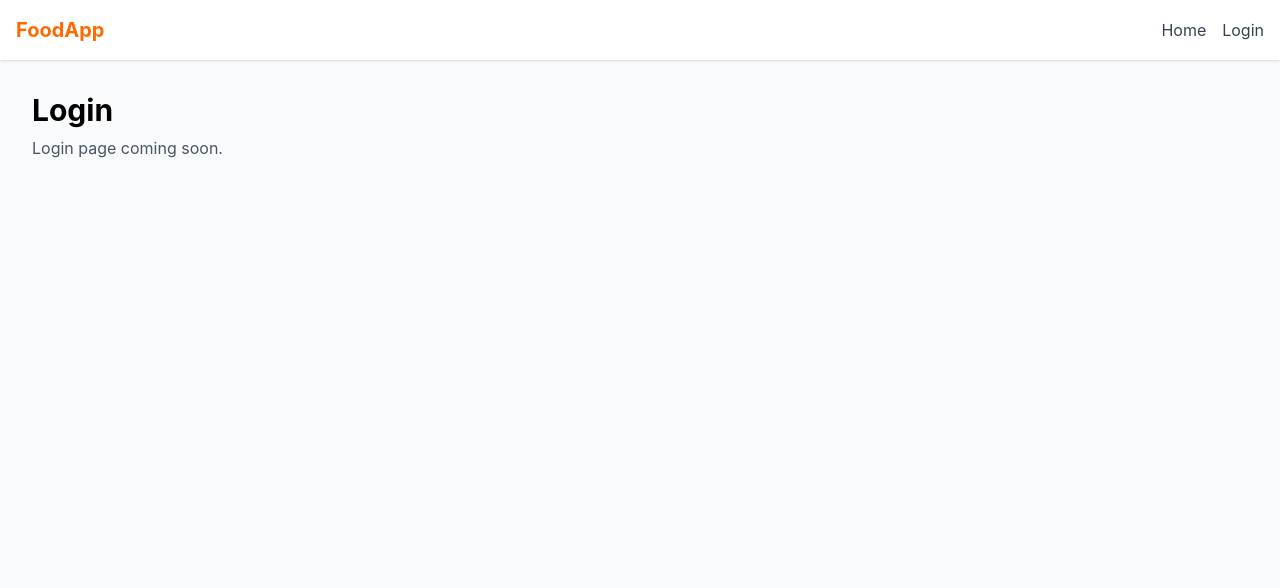
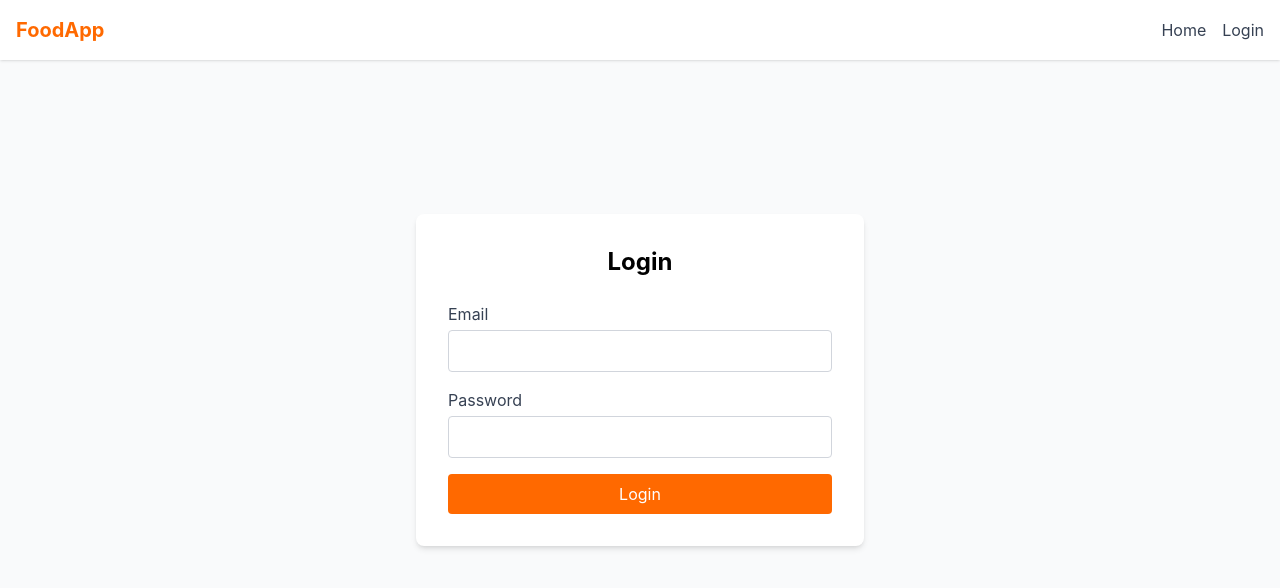
Before and after one commit to KIRANMAI4444/Food-Delivery-App_Kiran, a React (Vite) app in the folder client/: page /login in a window 1280 px wide. Shown: the top 588 px of the page. Built offline with nearby package versions, Linux system fonts and the light colour scheme.

Commit message:
created login form

```diff
--- a/client/src/pages/Login.jsx
+++ b/client/src/pages/Login.jsx
@@ -1,10 +1,71 @@
-import React from 'react';
+import { useState } from 'react';
+import { useNavigate } from 'react-router-dom';
+import { useAuth } from '../context/AuthContext';
+import api from '../api/axios';
 
 const Login = () => {
+  const [email, setEmail] = useState('');
+  const [password, setPassword] = useState('');
+  const [error, setError] = useState('');
+  const [loading, setLoading] = useState(false);
+
+  const navigate = useNavigate();
+  const { login } = useAuth();
+
+  const handleSubmit = async (e) => {
+    e.preventDefault();
+    setError('');
+    setLoading(true);
+
+    try {
+      const response = await api.post('/auth/login', { email, password });
+      login(response.data.user, response.data.token);
+      navigate('/');
+    } catch (err) {
+      setError(err.response?.data?.message || 'Something went wrong');
+    } finally {
+      setLoading(false);
+    }
+  };
+
   return (
-    <div className="p-8">
-      <h1 className="text-3xl font-bold">Login</h1>
-      <p className="mt-2 text-gray-600">Login page coming soon.</p>
+    <div className="flex items-center justify-center min-h-[80vh]">
+      <div className="bg-white p-8 rounded-lg shadow-md w-full max-w-md">
+        <h2 className="text-2xl font-bold mb-6 text-center">Login</h2>
+
+        {error && <div className="bg-red-100 text-red-700 p-3 rounded mb-4">{error}</div>}
+
+        <form onSubmit={handleSubmit} className="space-y-4">
+          <div>
+            <label className="block text-gray-700 mb-1">Email</label>
+            <input
+              type="email"
+              value={email}
+              onChange={(e) => setEmail(e.target.value)}
+              required
+              className="w-full border border-gray-300 rounded px-3 py-2 focus:outline-none focus:ring-2 focus:ring-orange-500"
+            />
+          </div>
+
+          <div>
+            <label className="block text-gray-700 mb-1">Password</label>
+            <input
+              type="password"
+              value={password}
+              onChange={(e) => setPassword(e.target.value)}
+              required
+              className="w-full border border-gray-300 rounded px-3 py-2 focus:outline-none focus:ring-2 focus:ring-orange-500"
+            />
+          </div>
+          <button
+            type="submit"
+            disabled={loading}
+            className="w-full bg-orange-500 text-white py-2 rounded hover:bg-orange-600 disabled:opacity-50"
+          >
+            {loading ? 'Logging in...' : 'Login'}
+          </button>
+        </form>
+      </div>
     </div>
   );
 };
```
